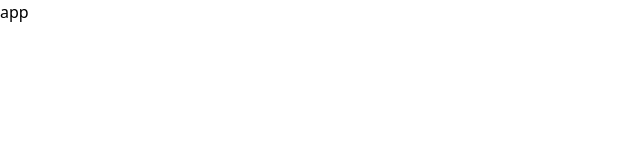
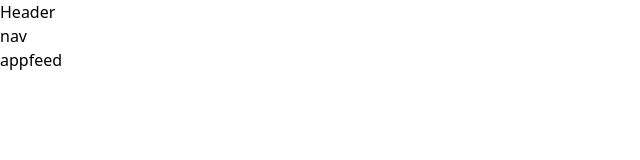
Before and after one commit to Samir984/Youtube_clone, a React (Vite) app: page / in a window 1280 px wide. Shown: the top 160 px of the page, without its empty margins (0-640 px from the left). Built offline with nearby package versions, Linux system fonts and the light colour scheme.

Commit message:
route setup

```diff
--- a/src/App.jsx
+++ b/src/App.jsx
@@ -1,5 +1,36 @@
+import { RouterProvider, createBrowserRouter } from "react-router-dom";
+import AppLayout from "./component/AppLayout";
+import AppFeed from "./pages/AppFeed";
+import VideoFeed from "./pages/VideoFeed";
+import SearchFeed from "./pages/SearchFeed";
+import PageNotFound from "./pages/PageNotFound";
+
+const router = createBrowserRouter([
+  {
+    element: <AppLayout />,
+    children: [
+      {
+        path: "/",
+        element: <AppFeed />,
+
+      },
+      {
+        path: "/search",
+        element: <SearchFeed />,
+      },
+      {
+        path: "/video",
+        element: <VideoFeed />,
+      },
+      {
+        path: "/*",
+        element: <PageNotFound />,
+      },
+    ],
+  },
+]);
 function App() {
-  return <div>app</div>;
+  return <RouterProvider router={router} />;
 }
 
 export default App;
--- /dev/null
+++ b/src/component/AppLayout.jsx
@@ -0,0 +1,15 @@
+import Feed from "./Feed"
+import Header from "./Header"
+import Nav from "./Nav"
+
+function AppLayout() {
+  return (
+    <div>
+      <Header/>
+      <Nav/>
+      <Feed/>
+    </div>
+  )
+}
+
+export default AppLayout
--- /dev/null
+++ b/src/component/Feed.jsx
@@ -0,0 +1,11 @@
+import { Outlet } from "react-router-dom";
+
+function Feed() {
+  return (
+    <div>
+      <Outlet />
+    </div>
+  );
+}
+
+export default Feed;
--- /dev/null
+++ b/src/component/Header.jsx
@@ -0,0 +1,10 @@
+
+function Header() {
+  return (
+    <div>
+      Header
+    </div>
+  )
+}
+
+export default Header
--- /dev/null
+++ b/src/component/Nav.jsx
@@ -0,0 +1,5 @@
+function Nav() {
+  return <div>nav</div>;
+}
+
+export default Nav;
--- /dev/null
+++ b/src/pages/AppFeed.jsx
@@ -0,0 +1,5 @@
+function AppFeed() {
+  return <div>appfeed</div>;
+}
+
+export default AppFeed;
--- /dev/null
+++ b/src/pages/PageNotFound.jsx
@@ -0,0 +1,10 @@
+
+function PageNotFound() {
+  return (
+    <div>
+      pagenotfound
+    </div>
+  )
+}
+
+export default PageNotFound
--- /dev/null
+++ b/src/pages/SearchFeed.jsx
@@ -0,0 +1,5 @@
+function SearchFeed() {
+  return <div>searchFeeds</div>;
+}
+
+export default SearchFeed;
--- /dev/null
+++ b/src/pages/VideoFeed.jsx
@@ -0,0 +1,5 @@
+function VideoFeed() {
+  return <div>videoFeeds</div>;
+}
+
+export default VideoFeed;
```
Also changed, not shown: 2 other files (tests, documents, lock files or other folders).
